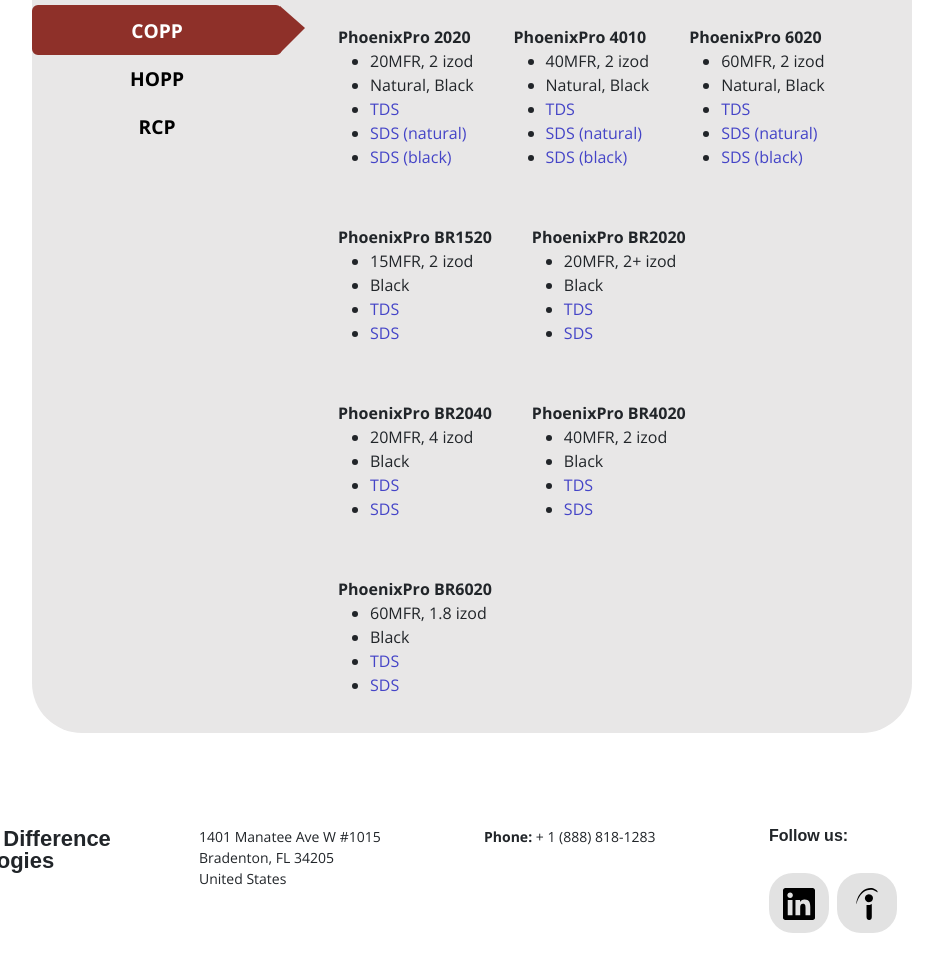
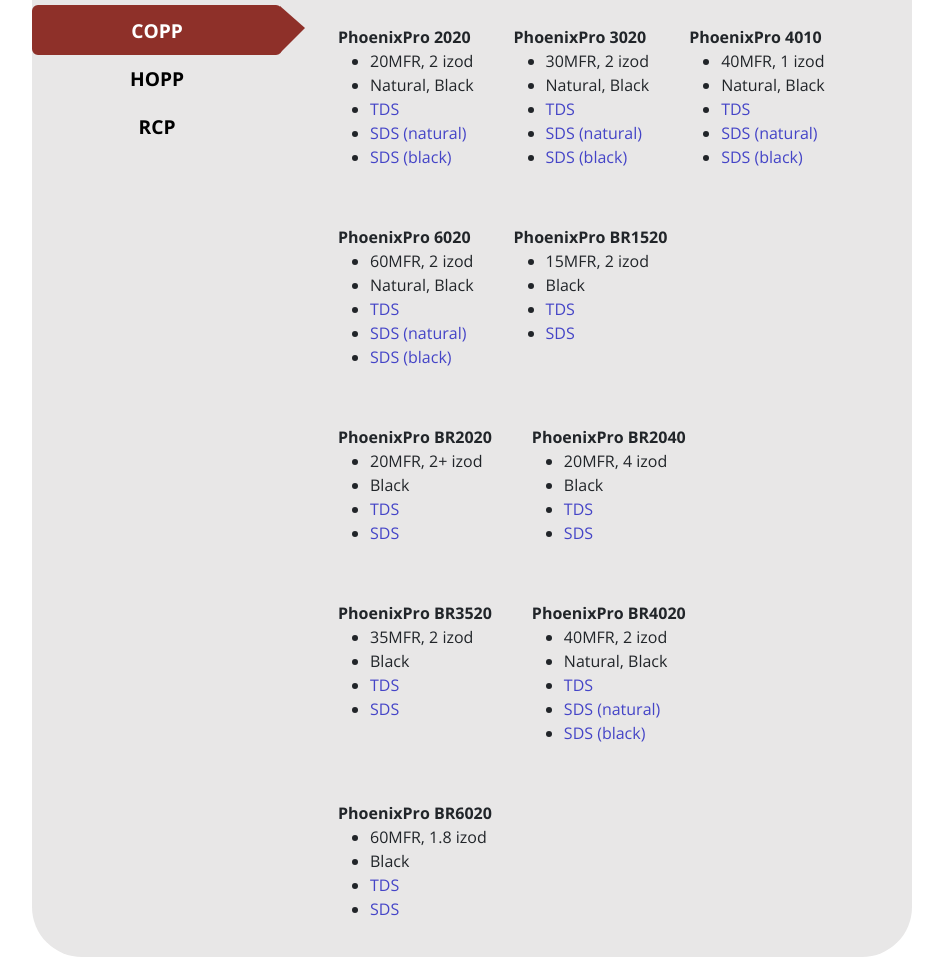
Before and after one commit to dkirov1/MDTRedesign, a website: page PhoenixPortfolio.html in a window 1280 px wide. Shown: the part 880-1840 px from the top of the page, without its empty margins (168-1111 px from the left). Drawn offline with nearby package versions, Linux system fonts and the light colour scheme.

Commit message:
Update PhoenixPortfolio.html

```diff
--- a/PhoenixPortfolio.html
+++ b/PhoenixPortfolio.html
@@ -63,7 +63,6 @@
             <ul>
               <li><a href="MDTheadquarters.html">MDT Headquarters, Florida</a></li>
               <li><a href="MDTReplas.html">MDT Replas, Texas</a></li>
-              <li><a href="MDTBromley.html">MDT Bromley, North Carolina</a></li>
             </ul>
           </li>
           <li><a href="Careers.html">Careers</a></li>
@@ -125,7 +124,6 @@
               <h3>PhoenixPro PCR-PP Resin </h3>
               <br>
               <ul style="padding-left: 20px; list-style-type: disc;">
-                <li>Available from both MDT Replas and MDT Bromley locations. </li>
                 <li>Natural, Black & White Repro Grades </li>
                 <li>Certified by AM Testing & Services, an ISO/IEC 17025:2017 laboratory </li>
                 <li>PhoenixPro PCR-PP meets requirements of ISOº14021:2016 </li>
@@ -164,9 +162,19 @@ Insert Resin Table -->
                     <li><a href="./assets/PhoenixPro/SDS - PhoenixPro (Black).pdf">SDS (black)</a> </li>
                   </ul>
               </div>
+              <div class="product"><strong>PhoenixPro 3020</strong>
+                <ul>
+                    <li>30MFR, 2 izod</li>
+                    <li>Natural, Black</li>
+                    <li><a href="./assets/PhoenixPro/TDS - PhoenixPro 3020.pdf">TDS</a></li>
+                    <li><a href="./assets/PhoenixPro/SDS - PhoenixPro (Natural).pdf">SDS (natural)</a></li>
+                    <li><a href="./assets/PhoenixPro/SDS - PhoenixPro (Black).pdf">SDS (black)</a> </li>
+                </ul>
+              </div>
+
               <div class="product"><strong>PhoenixPro 4010</strong>
                 <ul>
-                    <li>40MFR, 2 izod</li>
+                    <li>40MFR, 1 izod</li>
                     <li>Natural, Black</li>
                     <li><a href="./assets/PhoenixPro/TDS - PhoenixPro 4010.pdf">TDS</a></li>
                     <li><a href="./assets/PhoenixPro/SDS - PhoenixPro (Natural).pdf">SDS (natural)</a></li>
@@ -206,12 +214,21 @@ Insert Resin Table -->
                     <li><a href="./assets/PhoenixPro/SDS - PhoenixPro (Black).pdf">SDS</a></li>
                 </ul>
               </div>
+              <div class="product"><strong>PhoenixPro BR3520</strong>
+                <ul>
+                    <li>35MFR, 2 izod</li>
+                    <li>Black</li>
+                    <li><a href="./assets/PhoenixPro/TDS - PhoenixPro BR3520.pdf">TDS</a></li>
+                    <li><a href="./assets/PhoenixPro/SDS - PhoenixPro (Black).pdf">SDS</a></li>
+                </ul>
+              </div>
               <div class="product"><strong>PhoenixPro BR4020</strong>
                 <ul>
-                    <li>40MFR, 2 izod</li>
-                    <li>Black</li>
-                    <li><a href="./assets/PhoenixPro/TDS - PhoenixPro BR4020.pdf">TDS</a></li>
-                    <li><a href="./assets/PhoenixPro/SDS - PhoenixPro (Black).pdf">SDS</a></li>
+                <li>40MFR, 2 izod</li>
+                <li>Natural, Black</li>
+                <li><a href="./assets/PhoenixPro/TDS - PhoenixPro 4020.pdf">TDS</a></li>
+                <li><a href="./assets/PhoenixPro/SDS - PhoenixPro (Natural).pdf">SDS (natural)</a></li>
+                <li><a href="./assets/PhoenixPro/SDS - PhoenixPro (Black).pdf">SDS (black)</a> </li>
                 </ul>
               </div>
               <div class="product"><strong>PhoenixPro BR6020</strong>
@@ -252,7 +269,7 @@ Insert Resin Table -->
     <div class="tab-content" id="v-pills-tabContent">
       <div class="tab-pane fade show" id="v-pills-messages" role="tabpanel" aria-labelledby="v-pills-messages-tab" style="margin-top: -150px; margin-left: 250px;">
         <div class="d-flex flex-row productlist">
-          <div class="product"><strong>PhoenixPro 4020</strong>
+          <div class="product"><strong>PhoenixPro 4010</strong>
             <ul>
                 <li>40MFR, 1 izod</li>
                 <li>Natural, Black</li>
```
